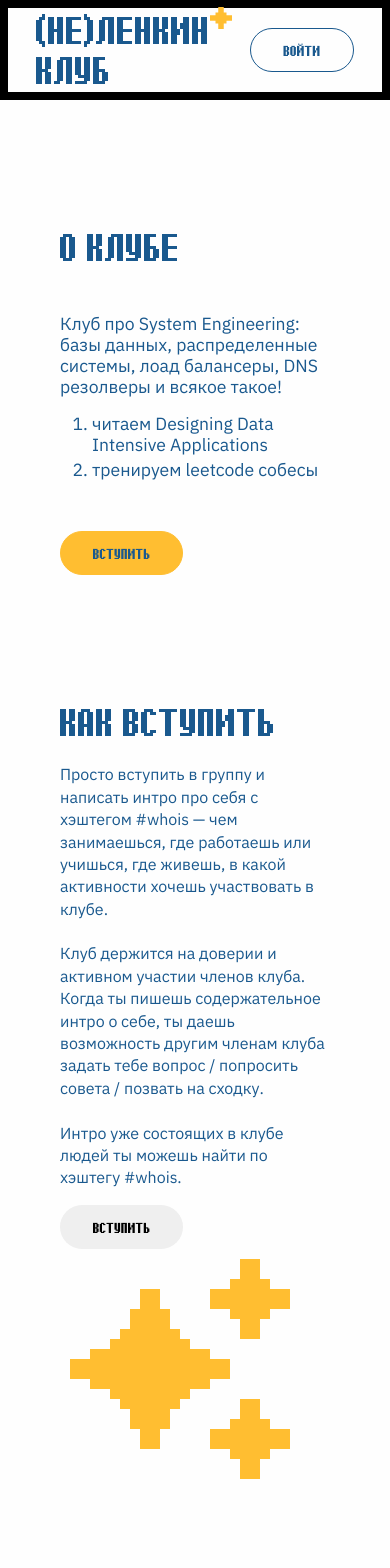
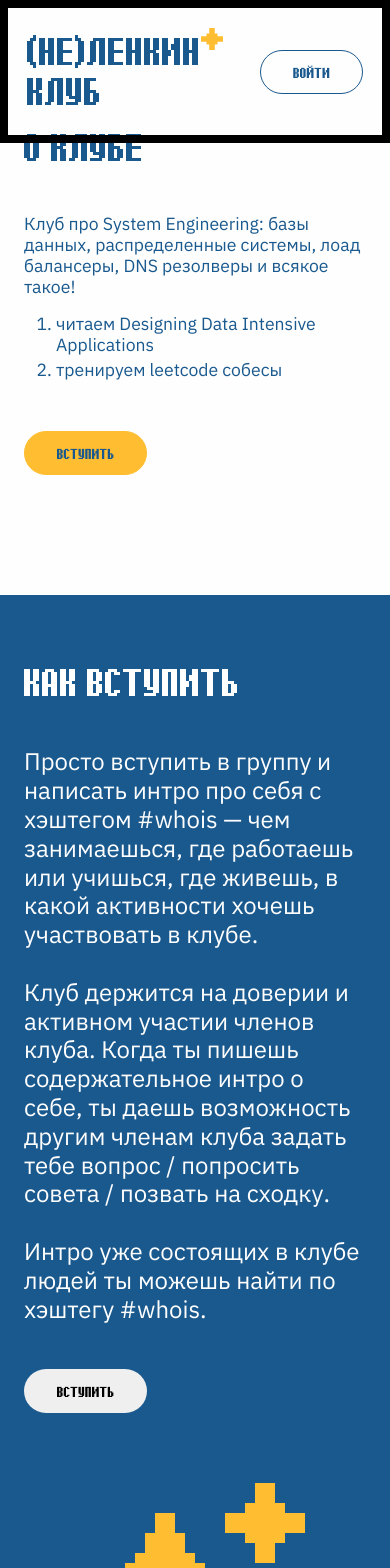
Before and after one commit to LenaAn/nelenkin-frontend, a React (Vite) app: page / in a window 390 px wide. Shown: the top 1568 px of the page. Before the commit the page ends 1494 px from the top, so only its background shows below. Built offline with nearby package versions, Linux system fonts and the light colour scheme.

Commit message:
add css for section how to join as is

```diff
--- a/src/Section.css
+++ b/src/Section.css
@@ -62,6 +62,47 @@
     object-fit: contain;
 }
 
+.section-join {
+    background-color: var(--color-primary);
+    color: var(--color-light);
+    padding: 60px 0;
+}
+
+.section-join-inner {
+    display: flex;
+    align-items: center;
+    justify-content: space-between;
+    gap: 60px;
+}
+
+.join-text-block {
+    flex: 1;
+    display: flex;
+    flex-direction: column;
+    gap: 30px;
+}
+
+.section-title--light {
+    color: var(--color-light);
+}
+
+.join-description {
+    max-width: 765px;
+    font-size: 24px;
+    line-height: 1.2;
+    margin: 0;
+}
+
+.join-illustration {
+    flex-shrink: 0;
+}
+
+.join-image {
+    width: 240px;
+    height: 240px;
+    object-fit: contain;
+}
+
 @media (max-width: 640px) {
     .section-title {
         font-size: 3rem;
@@ -76,3 +117,44 @@
         display: none;
     }
 }
+
+@media (max-width: 1024px) {
+    .container {
+        padding: 0 24px;
+    }
+
+    .section-about-inner,
+    .section-join-inner,
+    .activities-inner,
+    .pricing-inner {
+        flex-direction: column;
+        align-items: flex-start;
+    }
+
+    .section-activities {
+        height: auto;
+    }
+
+    .activities-inner {
+        height: auto;
+    }
+
+    .activities-column {
+        width: 100%;
+        height: auto;
+    }
+
+    .about-illustration,
+    .join-illustration {
+        align-self: center;
+    }
+
+    .header-inner {
+        height: auto;
+        padding: 20px 0;
+    }
+
+    .page-main {
+        padding-top: 120px;
+    }
+}
```
